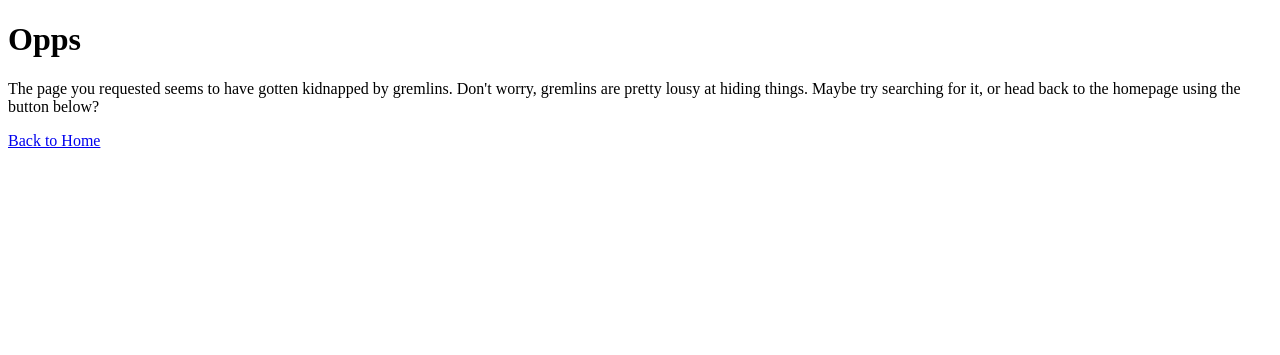
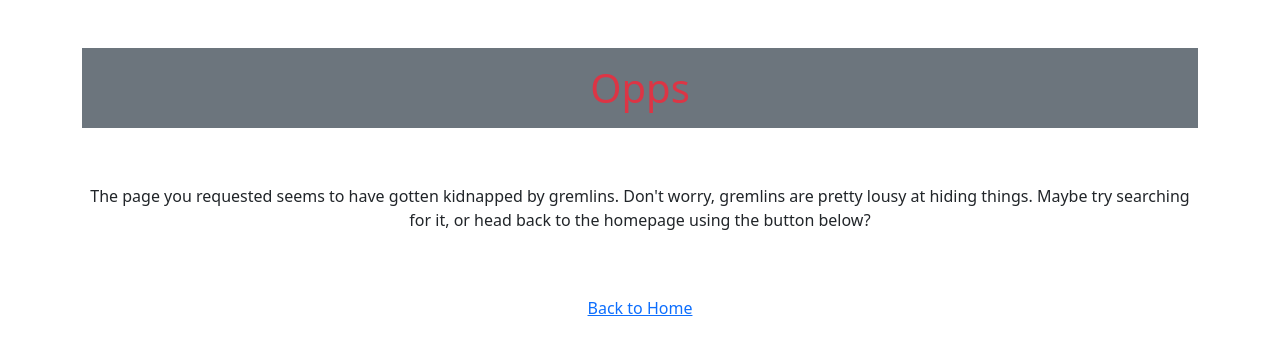
Before and after one commit to coder-black-mamba/liscence_plate_detection, a Flask app: template templates/error.html in a window 1280 px wide. Shown: the top 355 px of the page. Run offline with Flask 3, Linux system fonts and the light colour scheme; the template is opened without the code that fills it, so the values that code supplies are empty.

Commit message:
fucked at production

```diff
--- a/app.py
+++ b/app.py
@@ -56,7 +56,8 @@
         result = reader.readtext("./static/uploads/processed.jpg", detail = 0, paragraph = True)
         print(result)
         return render_template('index.html', message=result[0])
-    except:
+    except Exception as e :
+        print(e)
         return render_template('error.html')
 
 if __name__ == '__main__':
--- a/requirements.txt
+++ b/requirements.txt
@@ -3,3 +3,4 @@
 opencv-python==4.9.0.80
 flask==3.0
 gunicorn==21.0.1
+dill==0.3.8
--- a/templates/error.html
+++ b/templates/error.html
@@ -3,11 +3,17 @@
 <head>
     <meta charset="UTF-8">
     <title>Lost in the Interwebs?</title>
+    <link href="https://cdn.jsdelivr.net/npm/bootstrap@5.3.3/dist/css/bootstrap.min.css" rel="stylesheet"
+        integrity="sha384-QWTKZyjpPEjISv5WaRU9OFeRpok6YctnYmDr5pNlyT2bRjXh0JMhjY6hW+ALEwIH" crossorigin="anonymous">
 </head>
 <body>
-    <h1 class="text-center mt-5 py-3">Opps</h1>
+    <div class="container text-center">
 
-    <p>The page you requested seems to have gotten kidnapped by gremlins. Don't worry,  gremlins are pretty lousy at hiding things. Maybe try searching for it, or head back to the homepage using the button below?  </p>
-    <a href="/">Back to Home</a>
-</body>
+        <h1 class="mt-5 py-3 text-danger bg-secondary">Opps</h1>
+
+        <p class="py-5">The page you requested seems to have gotten kidnapped by gremlins. Don't worry,  gremlins are pretty lousy at hiding things. Maybe try searching for it, or head back to the homepage using the button below?  </p>
+
+        <a cla href="/">Back to Home</a>
+    </div>
+    </body>
 </html>
```
